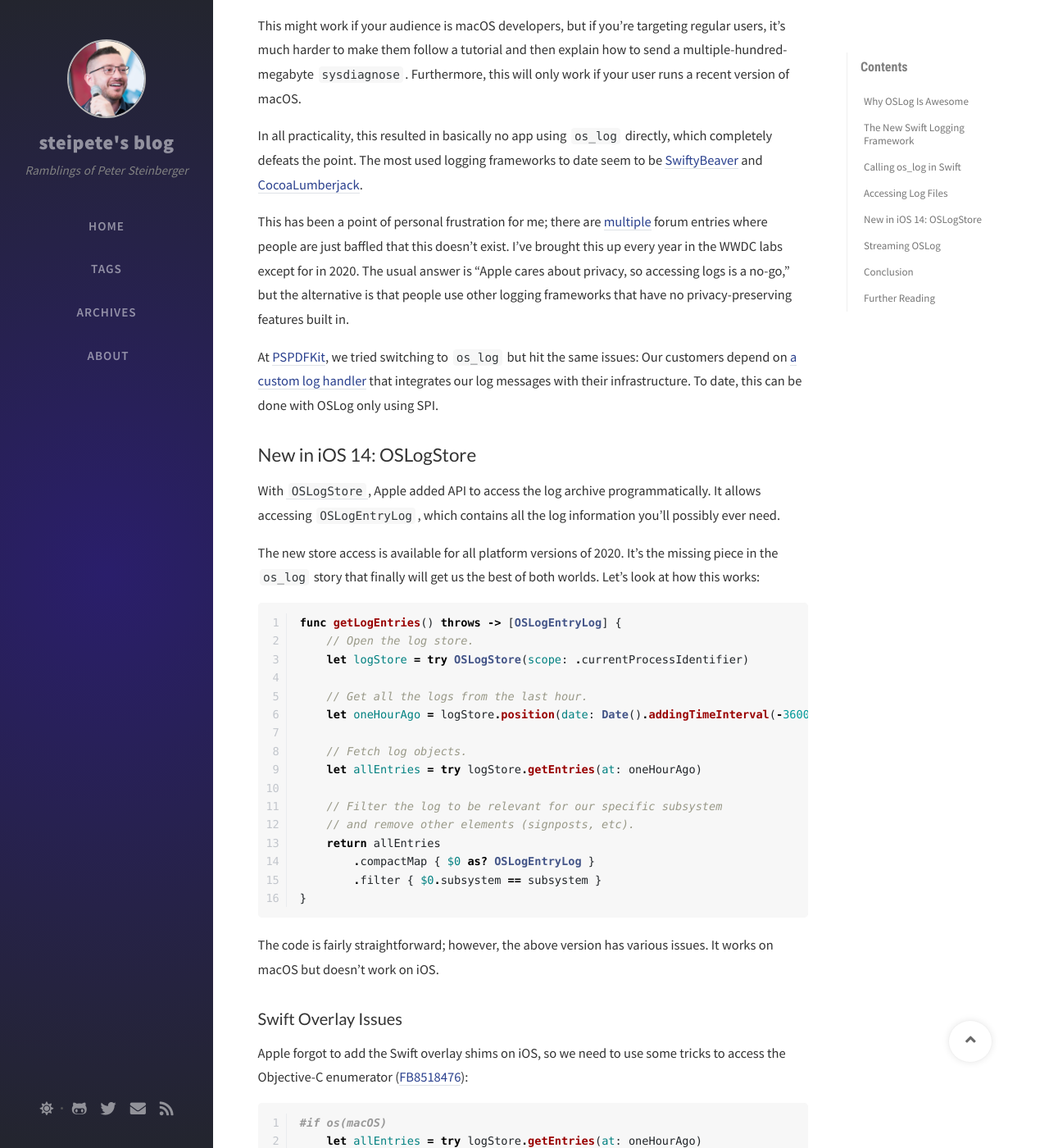
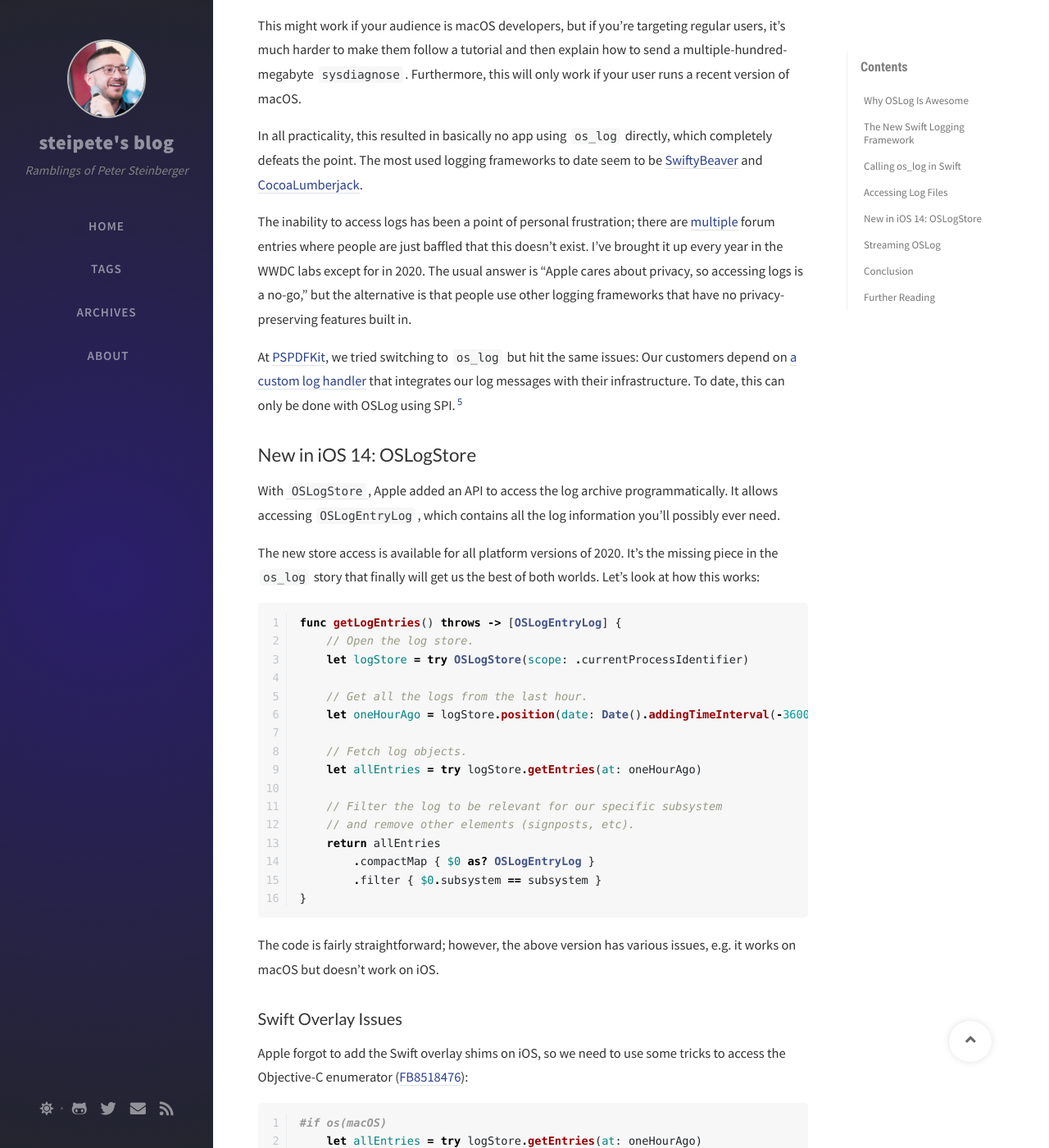
Before and after one commit to steipete/steipete.com, a Jekyll site: the page built from _posts/2020-08-22-logging-in-swift.md, in a window 1280 px wide and 1400 px high, scrolled down 2641 px. Shown: the whole window at 82% size. Built offline with Jekyll 4.4.1, drawn with Linux system fonts in a browser that asks for light colours; nearby versions of some CDN libraries; comment, search, counter and statistics services are not loaded; some of the changed text lies outside the part shown.

Commit message:
Final fixes

````diff
--- a/_posts/2020-08-22-logging-in-swift.md
+++ b/_posts/2020-08-22-logging-in-swift.md
@@ -85,13 +85,15 @@
 
 In all practicality, this resulted in basically no app using `os_log` directly, which completely defeats the point. The most used logging frameworks to date seem to be [SwiftyBeaver](https://github.com/SwiftyBeaver/SwiftyBeaver) and [CocoaLumberjack](https://github.com/CocoaLumberjack/CocoaLumberjack).
 
-This has been a point of personal frustration for me; there are [multiple](https://developer.apple.com/forums/thread/66984) forum entries where people are just baffled that this doesn’t exist. I’ve brought this up every year in the WWDC labs except for in 2020. The usual answer is “Apple cares about privacy, so accessing logs is a no-go,” but the alternative is that people use other logging frameworks that have no privacy-preserving features built in.
+The inability to access logs has been a point of personal frustration; there are [multiple](https://developer.apple.com/forums/thread/66984) forum entries where people are just baffled that this doesn’t exist. I’ve brought it up every year in the WWDC labs except for in 2020. The usual answer is “Apple cares about privacy, so accessing logs is a no-go,” but the alternative is that people use other logging frameworks that have no privacy-preserving features built in.
 
-At [PSPDFKit](https://pspdfkit.com/), we tried switching to `os_log` but hit the same issues: Our customers depend on [a custom log handler](https://pspdfkit.com/guides/ios/current/features/logging/#custom-log-handler) that integrates our log messages with their infrastructure. To date, this can be done with OSLog only using SPI.
+At [PSPDFKit](https://pspdfkit.com/), we tried switching to `os_log` but hit the same issues: Our customers depend on [a custom log handler](https://pspdfkit.com/guides/ios/current/features/logging/#custom-log-handler) that integrates our log messages with their infrastructure. To date, this can only be done with OSLog using SPI.[^2]
+
+[^2]: System Programming Interface. This is a private API that’s used within Apple’s frameworks. As such, it’s extremely rare that SPI is changed, unlike completely internal private APIs.
 
 ## New in iOS 14: OSLogStore
 
-With [`OSLogStore`](https://developer.apple.com/documentation/oslog/oslogstore), Apple added API to access the log archive programmatically. It allows accessing `OSLogEntryLog`, which contains all the log information you’ll possibly ever need.
+With [`OSLogStore`](https://developer.apple.com/documentation/oslog/oslogstore), Apple added an API to access the log archive programmatically. It allows accessing `OSLogEntryLog`, which contains all the log information you’ll possibly ever need.
 
 The new store access is available for all platform versions of 2020. It’s the missing piece in the `os_log` story that finally will get us the best of both worlds. Let’s look at how this works:
 
@@ -114,7 +116,7 @@
 }
 ```
 
-The code is fairly straightforward; however, the above version has various issues. It works on macOS but doesn’t work on iOS.
+The code is fairly straightforward; however, the above version has various issues, e.g. it works on macOS but doesn’t work on iOS.
 
 ### Swift Overlay Issues
 
@@ -182,9 +184,7 @@
 
 [^1]: A more convenient implementation is in [FLEX](https://github.com/Flipboard/FLEX/blob/master/Classes/GlobalStateExplorers/SystemLog/FLEXOSLogController.m).
 
-The SPI[^2] we need is in [`ActivityStreamSPI.h`](https://github.com/apple/llvm-project/blob/apple/master/lldb/tools/debugserver/source/MacOSX/DarwinLog/ActivityStreamSPI.h), which is part of LLDB. (It contains various structs which cannot be redefined in Swift; this file needs to be plain C.) The main functions that are important to us are:
-
-[^2]: System Programming Interface. This is a private API that’s used within Apple’s frameworks. As such, it’s extremely rare that SPI is changed, unlike completely internal private APIs.
+The SPI we need is in [`ActivityStreamSPI.h`](https://github.com/apple/llvm-project/blob/apple/master/lldb/tools/debugserver/source/MacOSX/DarwinLog/ActivityStreamSPI.h), which is part of LLDB. (It contains various structs which cannot be redefined in Swift; this file needs to be plain C.) The main functions that are important to us are:
 
 ```c
 // Get an activity stream for a process.
````
Also changed, not shown: other parts of _posts/2020-08-22-logging-in-swift.md (+1 -1 lines).
